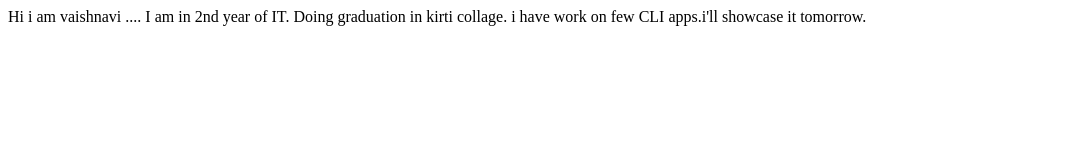
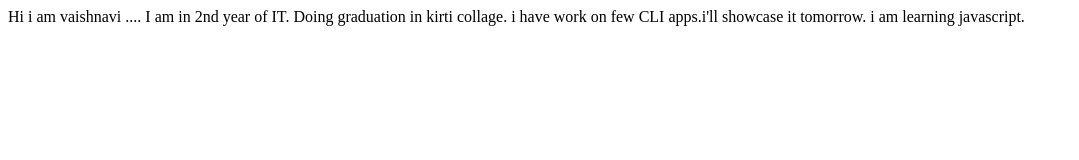
Before and after one commit to Vaishnavikakade/Vaishnavi-Kakade-portfolio, a plain HTML site: page index.html in a window 1280 px wide. Shown: the whole page, without its empty margins (0-1079 px from the left). Drawn offline with Linux system fonts and the light colour scheme.

Commit message:
update:interest

```diff
--- a/index.html
+++ b/index.html
@@ -10,5 +10,7 @@
 Hi i am vaishnavi   .... I am in 2nd year of IT. Doing graduation in kirti collage.
 
 i have work on few CLI apps.i'll showcase it tomorrow.
+
+i am learning javascript.
 </body>
 </html>
```
